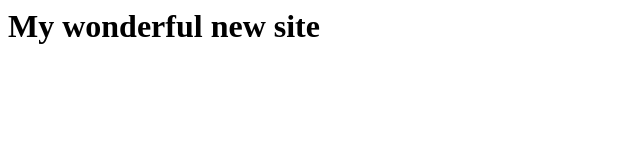
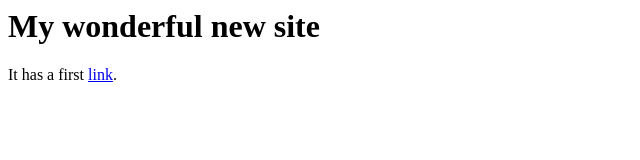
Before and after one commit to heinzwittenbrink/cos-page, a plain HTML site: page index.html in a window 1280 px wide. Shown: the whole page, without its empty margins (0-640 px from the left). Drawn offline with Linux system fonts and the light colour scheme.

Commit message:
Integreted a first link

```diff
--- a/index.html
+++ b/index.html
@@ -4,5 +4,6 @@
   </head>
   <body>
     <h1>My wonderful new site</h1>
+    <p>It has a first <a href="https://fh-joanneum.at">link</a>.</p>
   </body>
 </html>
```
